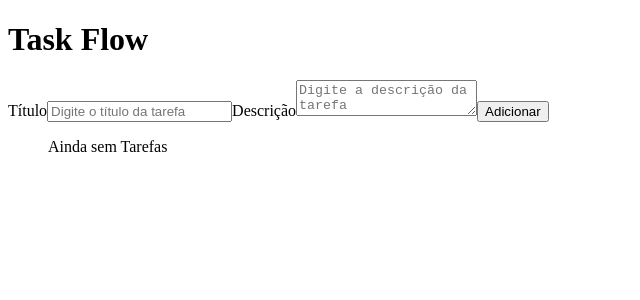
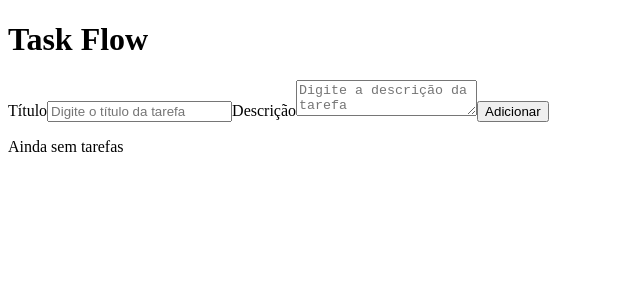
Before and after one commit to fernandev-tech/Task-Flow, a React (Vite) app in the folder Task-Flow/: page / in a window 1280 px wide. Shown: the top 300 px of the page, without its empty margins (0-640 px from the left). Built offline with nearby package versions, Linux system fonts and the light colour scheme.

Commit message:
Atualização dos ficheiros

```diff
--- a/Task-Flow/src/App.jsx
+++ b/Task-Flow/src/App.jsx
@@ -13,7 +13,7 @@ function App() {
       <Header />
       <main>
         <TaskForm />
-        <TaskList />
+        <TaskList tasks={tasks} />
       </main>
     </>
   )
--- a/Task-Flow/src/components/TaskList.jsx
+++ b/Task-Flow/src/components/TaskList.jsx
@@ -1,8 +1,16 @@
-function TaskList(){
-    return(
-        <ul>
-            Ainda sem Tarefas
-        </ul>
+function TaskList({ tasks }) {
+
+    return (
+        <>
+            {
+                tasks.length === 0
+                    ? <p>Ainda sem tarefas</p>
+                    : <ul>
+                        Lista de tarefas
+                    </ul>
+            }
+        </>
+
     )
 }
 export default TaskList
```
Also changed, not shown: 6 other files (tests, documents, lock files or other folders).
